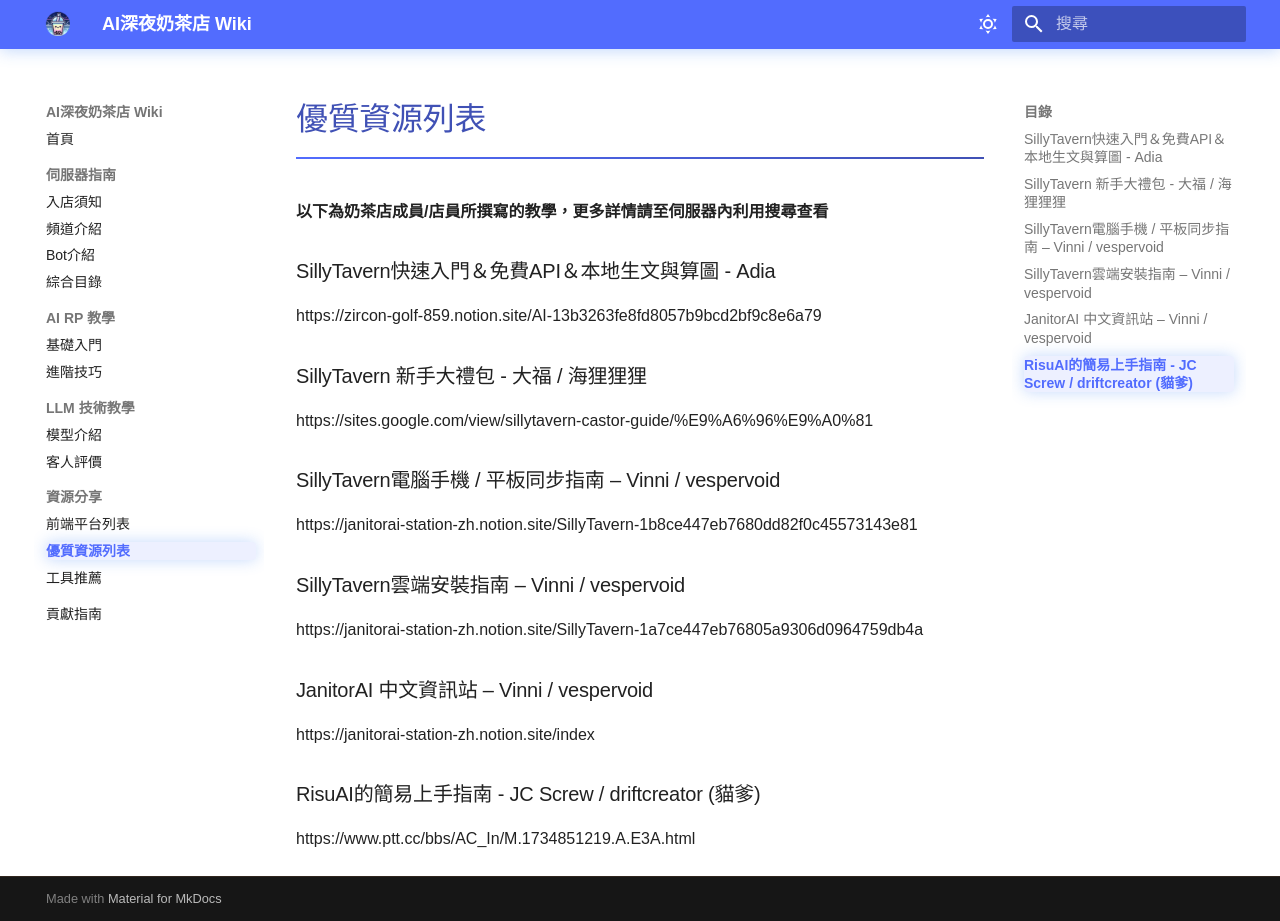
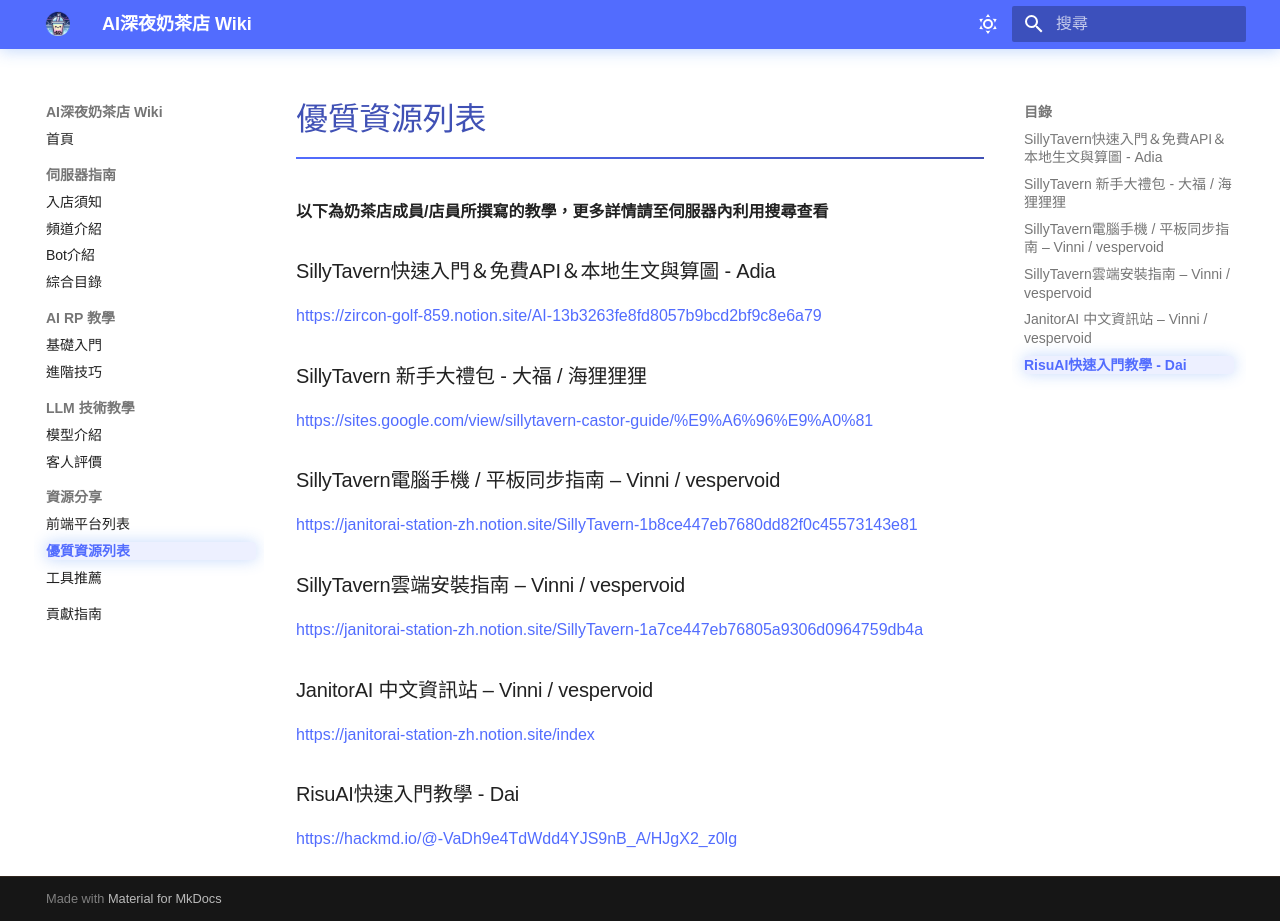
Before and after one commit to Chocochocococo/ai-milktea-wiki, an MkDocs documentation site: the page built from docs/resources/awesome-list.md, in a window 1280 px wide and 921 px high. Built offline with MkDocs 1.6.1 and Material for MkDocs 9.7.7, drawn with Linux system fonts in a browser that asks for light colours.

Commit message:
Update awesome-list.md

```diff
--- a/docs/resources/awesome-list.md
+++ b/docs/resources/awesome-list.md
@@ -12,19 +12,19 @@
 **以下為奶茶店成員/店員所撰寫的教學，更多詳情請至伺服器內利用搜尋查看**
 
 ### SillyTavern快速入門＆免費API＆本地生文與算圖 - Adia
-https://zircon-golf-859.notion.site/AI-13b3263fe8fd8057b9bcd2bf9c8e6a79
+[https://zircon-golf-859.notion.site/AI-13b3263fe8fd8057b9bcd2bf9c8e6a79](https://zircon-golf-859.notion.site/AI-13b3263fe8fd8057b9bcd2bf9c8e6a79)
 
 ### SillyTavern 新手大禮包 - 大福 / 海狸狸狸
-https://sites.google.com/view/sillytavern-castor-guide/%E9%A6%96%E9%A0%81
+[https://sites.google.com/view/sillytavern-castor-guide/%E9%A6%96%E9%A0%81](https://sites.google.com/view/sillytavern-castor-guide/%E9%A6%96%E9%A0%81)
 
 ### SillyTavern電腦手機 / 平板同步指南 – Vinni / vespervoid
-https://janitorai-station-zh.notion.site/SillyTavern-1b8ce447eb7680dd82f0c45573143e81
+[https://janitorai-station-zh.notion.site/SillyTavern-1b8ce447eb7680dd82f0c45573143e81](https://janitorai-station-zh.notion.site/SillyTavern-1b8ce447eb7680dd82f0c45573143e81)
 
 ### SillyTavern雲端安裝指南 – Vinni / vespervoid
-https://janitorai-station-zh.notion.site/SillyTavern-1a7ce447eb76805a9306d0964759db4a
+[https://janitorai-station-zh.notion.site/SillyTavern-1a7ce447eb76805a9306d0964759db4a ](https://janitorai-station-zh.notion.site/SillyTavern-1a7ce447eb76805a9306d0964759db4a )
 
 ### JanitorAI 中文資訊站 – Vinni / vespervoid
-https://janitorai-station-zh.notion.site/index
+[https://janitorai-station-zh.notion.site/index](https://janitorai-station-zh.notion.site/index)
 
-### RisuAI的簡易上手指南 - JC Screw / driftcreator (貓爹)
-https://www.ptt.cc/bbs/AC_In/M.1734851219.A.E3A.html
+### RisuAI快速入門教學 - Dai
+[https://hackmd.io/@-VaDh9e4TdWdd4YJS9nB_A/HJgX2_z0lg](https://hackmd.io/@-VaDh9e4TdWdd4YJS9nB_A/HJgX2_z0lg)
```
